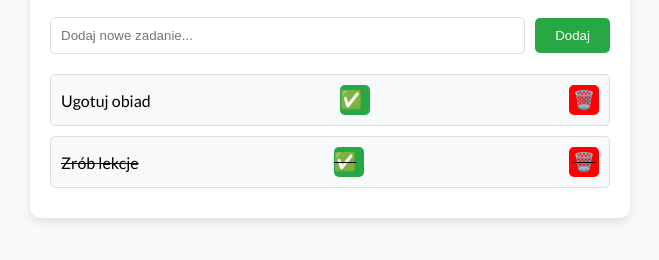
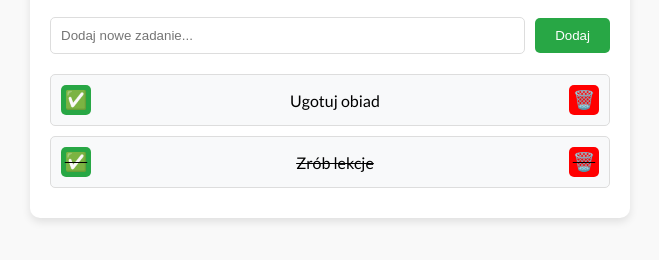
Before and after one commit to Gyrletta/Task, a plain HTML site: page index.html in a window 1280 px wide. Shown: the part 82-342 px from the top of the page, without its empty margins (310-969 px from the left). Drawn offline with Linux system fonts and the light colour scheme; files whose address does not match are found by name.

Commit message:
Reorder task buttons

```diff
--- a/css/styles.css
+++ b/css/styles.css
@@ -111,8 +111,8 @@ li .js-remove {
 
 li .js-done {
     background-color: #28a745;
-    justify-content: flex-start;
     margin-right: 10px;
+    order: -1;
 }
 
 li .js-done:hover {
@@ -121,6 +121,7 @@ li .js-done:hover {
 
 li .js-remove {
     background-color: red;
+    order: 1;
 }
 
 li .js-remove:hover {
```
